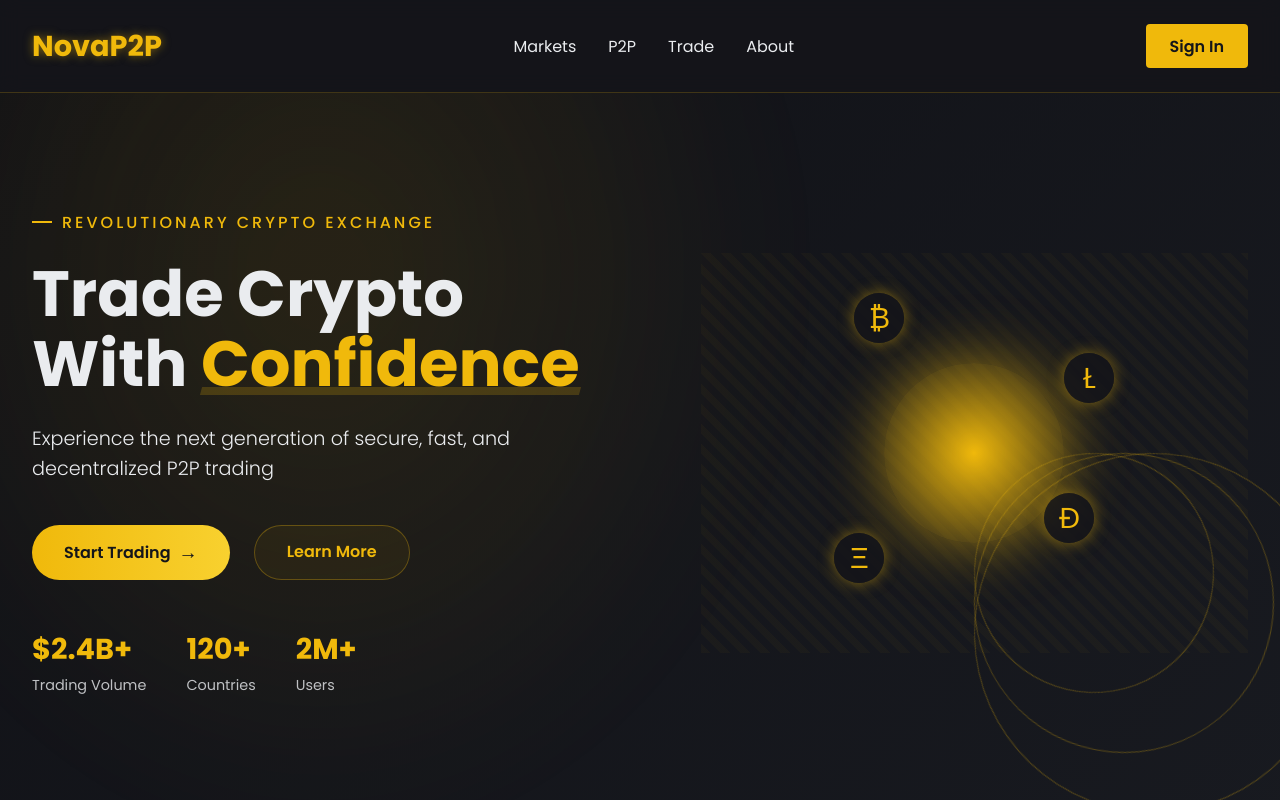
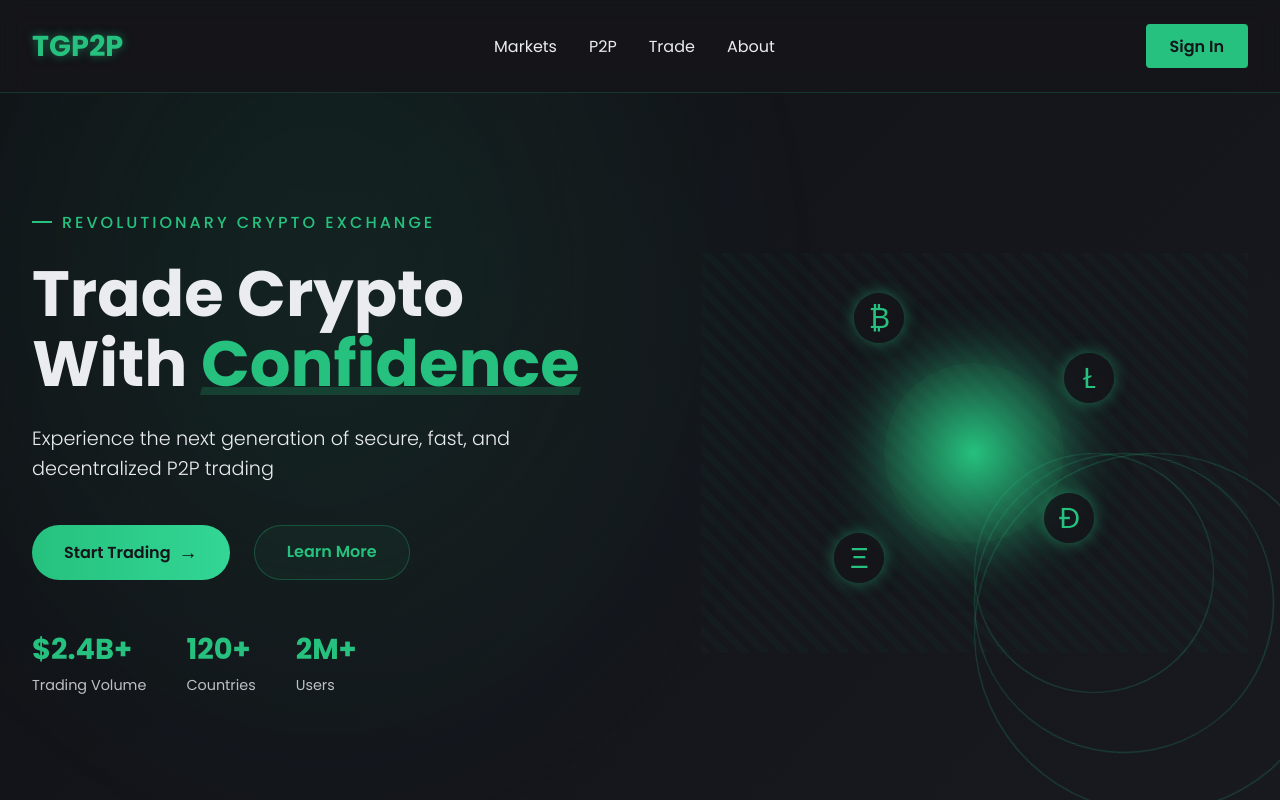
Before and after one commit to ibnmoosa121/assignment-auth-app, a Next.js app: page / in a window 1280 px wide. Built offline with nearby package versions, Linux system fonts and the light colour scheme; no server answers.

Commit message:
Update color theme to KuCoin green and rename website to TGP2P

```diff
--- a/pages/index.js
+++ b/pages/index.js
@@ -35,13 +35,13 @@ export default function Home() {
   return (
     <div className={styles.container}>
       <Head>
-        <title>NovaP2P - Crypto P2P Marketplace</title>
+        <title>TGP2P - Crypto P2P Marketplace</title>
         <meta name="description" content="A futuristic crypto P2P marketplace" />
         <link rel="icon" href="/favicon.ico" />
       </Head>
 
       <header className={styles.header}>
-        <div className={styles.logo}>NovaP2P</div>
+        <div className={styles.logo}>TGP2P</div>
         <nav className={styles.nav}>
           <a href="#markets" className={styles.navLink}>Markets</a>
           <Link href="/p2p" className={styles.navLink}>P2P</Link>
@@ -124,7 +124,7 @@ export default function Home() {
         <section id="features" className={styles.features}>
           <div className={styles.sectionHeader}>
             <div className={styles.sectionAccent}></div>
-            <h2 className={styles.sectionTitle}>Why Choose <span className={styles.highlight}>NovaP2P</span>?</h2>
+            <h2 className={styles.sectionTitle}>Why Choose <span className={styles.highlight}>TGP2P</span>?</h2>
             <p className={styles.sectionSubtitle}>Experience the advantages of our next-generation trading platform</p>
           </div>
 
@@ -193,7 +193,7 @@ export default function Home() {
           <div className={styles.featureCallout}>
             <div className={styles.calloutContent}>
               <h3>Ready to start trading?</h3>
-              <p>Join thousands of traders worldwide on NovaP2P</p>
+              <p>Join thousands of traders worldwide on TGP2P</p>
             </div>
             <Link href="/auth" className={styles.calloutButton}>
               Create Account
@@ -204,7 +204,7 @@ export default function Home() {
 
       <footer className={styles.footer}>
         <div className={styles.footerContent}>
-          <div className={styles.footerLogo}>NovaP2P</div>
+          <div className={styles.footerLogo}>TGP2P</div>
           <div className={styles.footerLinks}>
             <div className={styles.footerColumn}>
               <h4>Company</h4>
@@ -233,7 +233,7 @@ export default function Home() {
           </div>
         </div>
         <div className={styles.copyright}>
-          &copy; {new Date().getFullYear()} NovaP2P. All rights reserved.
+          &copy; {new Date().getFullYear()} TGP2P. All rights reserved.
         </div>
       </footer>
     </div>
--- a/styles/Home.module.css
+++ b/styles/Home.module.css
@@ -17,15 +17,15 @@
   position: sticky;
   top: 0;
   z-index: 100;
-  border-bottom: 1px solid rgba(240, 185, 11, 0.2);
+  border-bottom: 1px solid rgba(38, 193, 126, 0.2);
 }
 
 .logo {
   font-family: 'Poppins', sans-serif;
   font-size: 1.8rem;
   font-weight: 700;
-  color: #F0B90B;
-  text-shadow: 0 0 10px rgba(240, 185, 11, 0.5);
+  color: #26C17E;
+  text-shadow: 0 0 10px rgba(38, 193, 126, 0.5);
 }
 
 .nav {
@@ -42,7 +42,7 @@
 }
 
 .navLink:hover {
-  color: #F0B90B;
+  color: #26C17E;
 }
 
 .navLink::after {
@@ -52,7 +52,7 @@
   height: 2px;
   bottom: -5px;
   left: 0;
-  background-color: #F0B90B;
+  background-color: #26C17E;
   transition: width 0.3s ease;
 }
 
@@ -66,7 +66,7 @@
 }
 
 .authButton {
-  background-color: #F0B90B;
+  background-color: #26C17E;
   color: #14151A;
   border: none;
   padding: 0.6rem 1.5rem;
@@ -79,8 +79,8 @@
 }
 
 .authButton:hover {
-  background-color: #F8D12F;
-  box-shadow: 0 0 15px rgba(240, 185, 11, 0.7);
+  background-color: #33d695;
+  box-shadow: 0 0 15px rgba(38, 193, 126, 0.7);
   transform: translateY(-2px);
 }
 
@@ -91,14 +91,14 @@
 }
 
 .userEmail {
-  color: #F0B90B;
+  color: #26C17E;
   font-size: 0.9rem;
 }
 
 .signOutBtn {
   background-color: transparent;
-  border: 1px solid #F0B90B;
-  color: #F0B90B;
+  border: 1px solid #26C17E;
+  color: #26C17E;
   padding: 0.4rem 1rem;
   border-radius: 4px;
   cursor: pointer;
@@ -106,7 +106,7 @@
 }
 
 .signOutBtn:hover {
-  background-color: rgba(240, 185, 11, 0.1);
+  background-color: rgba(38, 193, 126, 0.1);
 }
 
 /* Main and particles */
@@ -121,7 +121,7 @@
   left: 0;
   width: 100%;
   height: 100%;
-  background-image: radial-gradient(circle at 50% 50%, rgba(240, 185, 11, 0.05) 0%, transparent 25%);
+  background-image: radial-gradient(circle at 50% 50%, rgba(38, 193, 126, 0.05) 0%, transparent 25%);
   background-size: 15px 15px;
   z-index: 0;
   opacity: 0.6;
@@ -145,7 +145,7 @@
   left: -10%;
   width: 70%;
   height: 150%;
-  background: radial-gradient(ellipse at center, rgba(240, 185, 11, 0.15) 0%, transparent 70%);
+  background: radial-gradient(ellipse at center, rgba(38, 193, 126, 0.15) 0%, transparent 70%);
   filter: blur(60px);
   z-index: 0;
   animation: glow 8s ease-in-out infinite alternate;
@@ -166,7 +166,7 @@
   font-size: 1rem;
   text-transform: uppercase;
   letter-spacing: 3px;
-  color: #F0B90B;
+  color: #26C17E;
   margin-bottom: 1.5rem;
   font-weight: 500;
   position: relative;
@@ -181,7 +181,7 @@
   top: 50%;
   width: 20px;
   height: 2px;
-  background-color: #F0B90B;
+  background-color: #26C17E;
   transform: translateY(-50%);
 }
 
@@ -200,7 +200,7 @@
 }
 
 .highlight {
-  color: #F0B90B;
+  color: #26C17E;
   position: relative;
   display: inline-block;
 }
@@ -212,7 +212,7 @@
   height: 8px;
   bottom: 5px;
   left: 0;
-  background-color: rgba(240, 185, 11, 0.2);
+  background-color: rgba(38, 193, 126, 0.2);
   z-index: -1;
   transform: skewX(-15deg);
 }
@@ -233,7 +233,7 @@
 }
 
 .primaryButton {
-  background: linear-gradient(90deg, #F0B90B, #F8D12F);
+  background: linear-gradient(90deg, #26C17E, #33d695);
   color: #14151A;
   border: none;
   padding: 0.8rem 2rem;
@@ -266,7 +266,7 @@
 }
 
 .primaryButton:hover {
-  box-shadow: 0 0 20px rgba(240, 185, 11, 0.7);
+  box-shadow: 0 0 20px rgba(38, 193, 126, 0.7);
   transform: translateY(-3px);
 }
 
@@ -287,9 +287,9 @@
 }
 
 .secondaryButton {
-  background-color: rgba(240, 185, 11, 0.05);
-  border: 1px solid rgba(240, 185, 11, 0.3);
-  color: #F0B90B;
+  background-color: rgba(38, 193, 126, 0.05);
+  border: 1px solid rgba(38, 193, 126, 0.3);
+  color: #26C17E;
   padding: 0.8rem 2rem;
   border-radius: 30px;
   font-weight: 600;
@@ -301,9 +301,9 @@
 }
 
 .secondaryButton:hover {
-  background-color: rgba(240, 185, 11, 0.1);
-  border-color: #F0B90B;
-  box-shadow: 0 0 15px rgba(240, 185, 11, 0.3);
+  background-color: rgba(38, 193, 126, 0.1);
+  border-color: #26C17E;
+  box-shadow: 0 0 15px rgba(38, 193, 126, 0.3);
 }
 
 /* Stats section */
@@ -321,7 +321,7 @@
 .statValue {
   font-size: 1.8rem;
   font-weight: 700;
-  color: #F0B90B;
+  color: #26C17E;
   margin-bottom: 0.3rem;
 }
 
@@ -360,16 +360,16 @@
 .orbCore {
   width: 100%;
   height: 100%;
-  background: radial-gradient(circle at center, #F0B90B 0%, rgba(240, 185, 11, 0.3) 70%, transparent 100%);
+  background: radial-gradient(circle at center, #26C17E 0%, rgba(38, 193, 126, 0.3) 70%, transparent 100%);
   border-radius: 50%;
-  box-shadow: 0 0 60px rgba(240, 185, 11, 0.6);
+  box-shadow: 0 0 60px rgba(38, 193, 126, 0.6);
   position: relative;
 }
 
 .orbRing1, .orbRing2, .orbRing3 {
   position: absolute;
   border-radius: 50%;
-  border: 1px solid rgba(240, 185, 11, 0.3);
+  border: 1px solid rgba(38, 193, 126, 0.3);
   top: 50%;
   left: 50%;
   transform: translate(-50%, -50%);
@@ -404,7 +404,7 @@
 .floatingCoin {
   position: absolute;
   font-size: 1.8rem;
-  color: #F0B90B;
+  color: #26C17E;
   background: rgba(20, 21, 26, 0.8);
   width: 50px;
   height: 50px;
@@ -412,7 +412,7 @@
   display: flex;
   justify-content: center;
   align-items: center;
-  box-shadow: 0 0 15px rgba(240, 185, 11, 0.5);
+  box-shadow: 0 0 15px rgba(38, 193, 126, 0.5);
 }
 
 .coin1 {
@@ -445,7 +445,7 @@
   height: 100%;
   top: 0;
   left: 0;
-  background-image: linear-gradient(45deg, rgba(240, 185, 11, 0.1) 25%, transparent 25%, transparent 50%, rgba(240, 185, 11, 0.1) 50%, rgba(240, 185, 11, 0.1) 75%, transparent 75%, transparent);
+  background-image: linear-gradient(45deg, rgba(38, 193, 126, 0.1) 25%, transparent 25%, transparent 50%, rgba(38, 193, 126, 0.1) 50%, rgba(38, 193, 126, 0.1) 75%, transparent 75%, transparent);
   background-size: 20px 20px;
   opacity: 0.3;
   animation: moveLines 20s linear infinite;
@@ -483,7 +483,7 @@
   font-size: 2.5rem;
   margin-bottom: 2rem;
   text-align: center;
-  color: #F0B90B;
+  color: #26C17E;
 }
 
 .marketTable {
@@ -508,12 +508,12 @@
   display: grid;
   grid-template-columns: 2fr 1fr 1fr 1fr;
   padding: 1rem;
-  border-bottom: 1px solid rgba(240, 185, 11, 0.1);
+  border-bottom: 1px solid rgba(38, 193, 126, 0.1);
   transition: background-color 0.3s ease;
 }
 
 .tableRow:hover {
-  background-color: rgba(240, 185, 11, 0.05);
+  background-color: rgba(38, 193, 126, 0.05);
 }
 
 .tableCell {
@@ -544,7 +544,7 @@
 }
 
 .tradeButton {
-  background-color: #F0B90B;
+  background-color: #26C17E;
   color: #14151A;
   border: none;
   padding: 0.4rem 1rem;
@@ -555,7 +555,7 @@
 }
 
 .tradeButton:hover {
-  background-color: #F8D12F;
+  background-color: #33d695;
   transform: translateY(-2px);
 }
 
@@ -577,7 +577,7 @@
   position: absolute;
   width: 60px;
   height: 4px;
-  background: linear-gradient(90deg, transparent, #F0B90B, transparent);
+  background: linear-gradient(90deg, transparent, #26C17E, transparent);
   top: -20px;
   left: 50%;
   transform: translateX(-50%);
@@ -588,7 +588,7 @@
   font-size: 2.8rem;
   margin-bottom: 1rem;
   font-weight: 700;
-  background: linear-gradient(90deg, #EAECEF, #F0B90B, #EAECEF);
+  background: linear-gradient(90deg, #EAECEF, #26C17E, #EAECEF);
   background-size: 200% auto;
   background-clip: text;
   -webkit-background-clip: text;
@@ -622,7 +622,7 @@
   padding: 2.5rem 2rem;
   text-align: center;
   transition: all 0.4s ease;
-  border: 1px solid rgba(240, 185, 11, 0.1);
+  border: 1px solid rgba(38, 193, 126, 0.1);
   position: relative;
   overflow: hidden;
   backdrop-filter: blur(5px);
@@ -631,7 +631,7 @@
 
 .featureCard:hover {
   transform: translateY(-10px);
-  border-color: rgba(240, 185, 11, 0.4);
+  border-color: rgba(38, 193, 126, 0.4);
   box-shadow: 0 15px 35px rgba(0, 0, 0, 0.2);
 }
 
@@ -642,7 +642,7 @@
 .featureIconWrapper {
   width: 80px;
   height: 80px;
-  background: rgba(240, 185, 11, 0.1);
+  background: rgba(38, 193, 126, 0.1);
   border-radius: 50%;
   display: flex;
   justify-content: center;
@@ -659,14 +659,14 @@
   right: -5px;
   bottom: -5px;
   border-radius: 50%;
-  border: 1px dashed rgba(240, 185, 11, 0.3);
+  border: 1px dashed rgba(38, 193, 126, 0.3);
   animation: rotate 10s linear infinite;
 }
 
 .featureIcon {
   width: 40px;
   height: 40px;
-  color: #F0B90B;
+  color: #26C17E;
   position: relative;
   z-index: 2;
 }
@@ -675,7 +675,7 @@
   margin: 0 0 1rem 0;
   font-weight: 600;
   font-size: 1.4rem;
-  color: #F0B90B;
+  color: #26C17E;
 }
 
 .featureDescription {
@@ -691,7 +691,7 @@
   right: -50%;
   width: 200px;
   height: 200px;
-  background: radial-gradient(circle, #F0B90B, transparent);
+  background: radial-gradient(circle, #26C17E, transparent);
   border-radius: 50%;
   opacity: 0;
   transition: opacity 0.4s ease;
@@ -699,7 +699,7 @@
 }
 
 .featureCallout {
-  background: linear-gradient(90deg, rgba(240, 185, 11, 0.1), rgba(240, 185, 11, 0.2), rgba(240, 185, 11, 0.1));
+  background: linear-gradient(90deg, rgba(38, 193, 126, 0.1), rgba(38, 193, 126, 0.2), rgba(38, 193, 126, 0.1));
   border-radius: 16px;
   padding: 3rem;
   max-width: 1000px;
@@ -707,7 +707,7 @@
   display: flex;
   justify-content: space-between;
   align-items: center;
-  border: 1px solid rgba(240, 185, 11, 0.2);
+  border: 1px solid rgba(38, 193, 126, 0.2);
   position: relative;
   overflow: hidden;
 }
@@ -726,7 +726,7 @@
 .calloutContent h3 {
   font-size: 1.8rem;
   margin-bottom: 0.5rem;
-  color: #F0B90B;
+  color: #26C17E;
 }
 
 .calloutContent p {
@@ -735,7 +735,7 @@
 }
 
 .calloutButton {
-  background: #F0B90B;
+  background: #26C17E;
   color: #14151A;
   padding: 0.8rem 2rem;
   border-radius: 30px;
@@ -743,12 +743,12 @@
   text-decoration: none;
   transition: all 0.3s ease;
   white-space: nowrap;
-  box-shadow: 0 5px 15px rgba(240, 185, 11, 0.3);
+  box-shadow: 0 5px 15px rgba(38, 193, 126, 0.3);
 }
 
 .calloutButton:hover {
   transform: translateY(-3px);
-  box-shadow: 0 8px 25px rgba(240, 185, 11, 0.5);
+  box-shadow: 0 8px 25px rgba(38, 193, 126, 0.5);
 }
 
 /* Footer styles */
@@ -766,7 +766,7 @@
   left: 0;
   width: 100%;
   height: 1px;
-  background: linear-gradient(90deg, transparent, rgba(240, 185, 11, 0.3), transparent);
+  background: linear-gradient(90deg, transparent, rgba(38, 193, 126, 0.3), transparent);
 }
 
 .footerContent {
@@ -784,7 +784,7 @@
   font-family: 'Poppins', sans-serif;
   font-size: 1.8rem;
   font-weight: 700;
-  color: #F0B90B;
+  color: #26C17E;
   margin-bottom: 1.5rem;
   position: relative;
   display: inline-block;
@@ -797,7 +797,7 @@
   left: 0;
   width: 40px;
   height: 3px;
-  background-color: #F0B90B;
+  background-color: #26C17E;
 }
 
 .footerLinks {
@@ -814,7 +814,7 @@
 
 .footerColumn h4 {
   margin-bottom: 1.5rem;
-  color: #F0B90B;
+  color: #26C17E;
   font-size: 1.1rem;
   font-weight: 600;
   position: relative;
@@ -839,12 +839,12 @@
   left: 0;
   width: 0;
   height: 1px;
-  background-color: #F0B90B;
+  background-color: #26C17E;
   transition: width 0.3s ease;
 }
 
 .footerColumn a:hover {
-  color: #F0B90B;
+  color: #26C17E;
   opacity: 1;
   padding-left: 5px;
 }
@@ -885,7 +885,7 @@
   background-color: #1E2026;
   border-radius: 10px;
   box-shadow: 0 8px 16px rgba(0, 0, 0, 0.2);
-  border: 1px solid rgba(240, 185, 11, 0.2);
+  border: 1px solid rgba(38, 193, 126, 0.2);
 }
 
 .p2pForm {
@@ -909,7 +909,7 @@
 .formInput {
   padding: 0.75rem 1rem;
   border-radius: 5px;
-  border: 1px solid rgba(240, 185, 11, 0.3);
+  border: 1px solid rgba(38, 193, 126, 0.3);
   background-color: #2B2F36;
   color: #EAECEF;
   font-size: 1rem;
@@ -918,8 +918,8 @@
 
 .formInput:focus {
   outline: none;
-  border-color: #F0B90B;
-  box-shadow: 0 0 0 2px rgba(240, 185, 11, 0.2);
+  border-color: #26C17E;
+  box-shadow: 0 0 0 2px rgba(38, 193, 126, 0.2);
 }
 
 .formInput::placeholder {
@@ -931,7 +931,7 @@
   padding: 0.75rem 1.5rem;
   border: none;
   border-radius: 5px;
-  background-color: #F0B90B;
+  background-color: #26C17E;
   color: #14151A;
   font-weight: 600;
   font-size: 1rem;
@@ -940,7 +940,7 @@
 }
 
 .submitButton:hover {
-  background-color: #F8D12F;
+  background-color: #33d695;
   transform: translateY(-2px);
 }
 
@@ -959,8 +959,8 @@
 .loadingSpinner {
   width: 40px;
   height: 40px;
-  border: 4px solid rgba(240, 185, 11, 0.3);
-  border-top: 4px solid #F0B90B;
+  border: 4px solid rgba(38, 193, 126, 0.3);
+  border-top: 4px solid #26C17E;
   border-radius: 50%;
   animation: spin 1s linear infinite;
   margin-bottom: 1rem;
@@ -972,7 +972,7 @@
 }
 
 .activeLink {
-  color: #F0B90B;
+  color: #26C17E;
   font-weight: 600;
   position: relative;
 }
@@ -984,7 +984,7 @@
   left: 0;
   width: 100%;
   height: 2px;
-  background-color: #F0B90B;
+  background-color: #26C17E;
 }
 
 /* Responsive styles */
```
